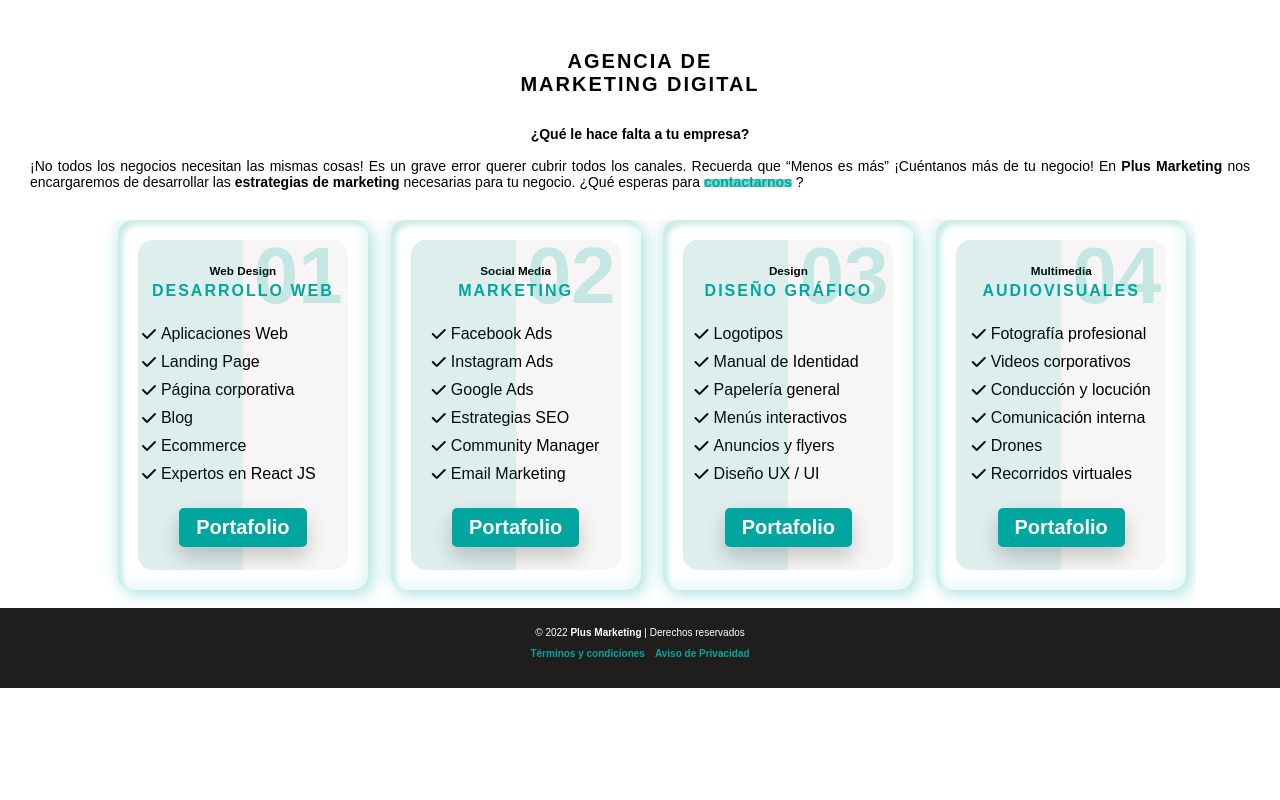
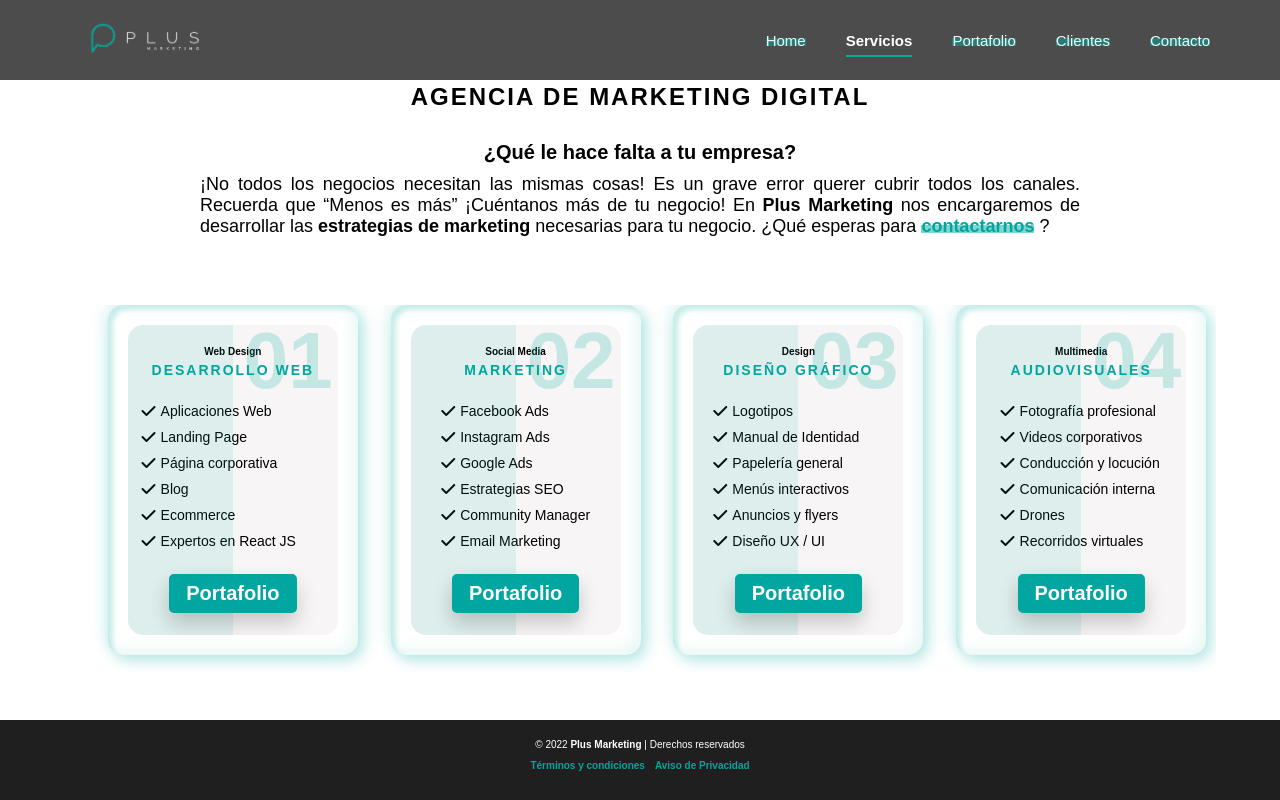
Before and after one commit to luiznaiper/plus-new, a website: page servicios.html in a window 1280 px wide. Drawn offline with Linux system fonts and the light colour scheme.

Commit message:
:construction: Add service section!

```diff
--- a/servicios.html
+++ b/servicios.html
@@ -24,7 +24,17 @@
     />
     <link
       rel="stylesheet"
+      href="./src/css/tablet-servicios.css"
+      media="(min-width: 768px)"
+    />
+    <link
+      rel="stylesheet"
       href="./src/css/desktop.css"
+      media="(min-width: 1024px)"
+    />
+    <link
+      rel="stylesheet"
+      href="./src/css/desktop-servicios.css"
       media="(min-width: 1024px)"
     />
     <!-- Font Awesome Icons -->
@@ -41,8 +51,22 @@
         </button>
         <nav class="main-nav" id="main-nav">
           <ul>
+            <li><a class="active-page" href="index.html">Home</a></li>
+            <li><a href="servicios.html">Servicios</a></li>
+            <li><a href="portafolio.html">Portafolio</a></li>
+            <li><a href="clientes.html">Clientes</a></li>
+            <li><a href="contacto.html">Contacto</a></li>
+          </ul>
+        </nav>
+      </div>
+      <div class="desktop-container">
+        <div class="desktop-logo-container">
+          <img src="./src/images/plus-marketing-horizontal.png" />
+        </div>
+        <nav class="desktop-nav" id="desktop-nav">
+          <ul>
             <li><a href="index.html">Home</a></li>
-            <li><a href="servicios.html">Servicios</a></li>
+            <li><a class="active-page" href="servicios.html">Servicios</a></li>
             <li><a href="portafolio.html">Portafolio</a></li>
             <li><a href="clientes.html">Clientes</a></li>
             <li><a href="contacto.html">Contacto</a></li>
--- /dev/null
+++ b/src/css/desktop-servicios.css
@@ -0,0 +1,36 @@
+h1 {
+  margin-top: 3.3rem;
+}
+.servicios__caja-de-servicios {
+  margin-left: 2rem;
+  width: 25rem;
+  height: 35rem;
+}
+.servicios-info-container span {
+  padding: 1rem 2rem;
+}
+
+.servicios-info-container p {
+  padding: 2rem 20rem;
+}
+
+br {
+  display: none;
+}
+
+.servicios__caja-de-servicios-content h2 {
+  font-size: 1.4rem;
+}
+
+.servicios__caja-de-servicios-content h3 {
+  font-size: 1rem;
+}
+
+.servicios__caja-de-servicios-content li {
+  font-size: 1.4rem;
+}
+
+.servicios__caja-de-servicios-box:hover {
+  transform: translateY(-20px);
+  transition: 0.75s;
+}
--- a/src/css/servicios.css
+++ b/src/css/servicios.css
@@ -1,6 +1,6 @@
 /*Sección de servicios*/
 
-div .servicios {
+.servicios {
   height: 90vh;
   display: flex;
   flex-direction: column;
@@ -123,7 +123,6 @@ div .servicios {
   padding-top: 10px;
 }
 
-
 .servicios__list-item {
   display: flex;
   justify-content: left;
--- a/src/css/style.css
+++ b/src/css/style.css
@@ -3,7 +3,7 @@
   --main-color: #00a69f;
   --main-text-color: #323232;
   --secondary-text-color: #77787a;
-  --black: #201e1c;
+  --black: #1f1f1f;
   --just-white: #fff;
   --soft-white: #f7f5f5;
   --grey: #bababa;
@@ -305,3 +305,8 @@ footer a {
   text-decoration: none;
   font-weight: 600;
 }
+
+footer a:hover {
+  scale: 1.05;
+  transition: 0.5s;
+}
--- /dev/null
+++ b/src/css/tablet-servicios.css
@@ -0,0 +1,33 @@
+h1 {
+  font-size: 2.4rem;
+}
+.servicios-info-container {
+  margin-top: 5rem;
+}
+
+.servicios-info-container span {
+  font-size: 2rem;
+}
+
+.servicios-info-container p {
+  padding: 5rem 10rem 0rem 10rem;
+  font-size: 1.8rem;
+}
+
+.servicios__caja-de-servicios {
+  margin-left: 2.5rem;
+  width: 30rem;
+  height: 40rem;
+}
+
+.servicios__caja-de-servicios-content h2 {
+  font-size: 1.8rem;
+}
+
+.servicios__caja-de-servicios-content h3 {
+  font-size: 1.4rem;
+}
+
+.servicios__caja-de-servicios-content li {
+  font-size: 1.6rem;
+}
--- a/src/css/tablet.css
+++ b/src/css/tablet.css
@@ -1,4 +1,8 @@
 /*Navegador*/
+.mobile-container .main-nav ul {
+  font-size: 4rem;
+}
+
 .burger:first-child {
   width: 6rem;
   height: 0.75rem;
```
